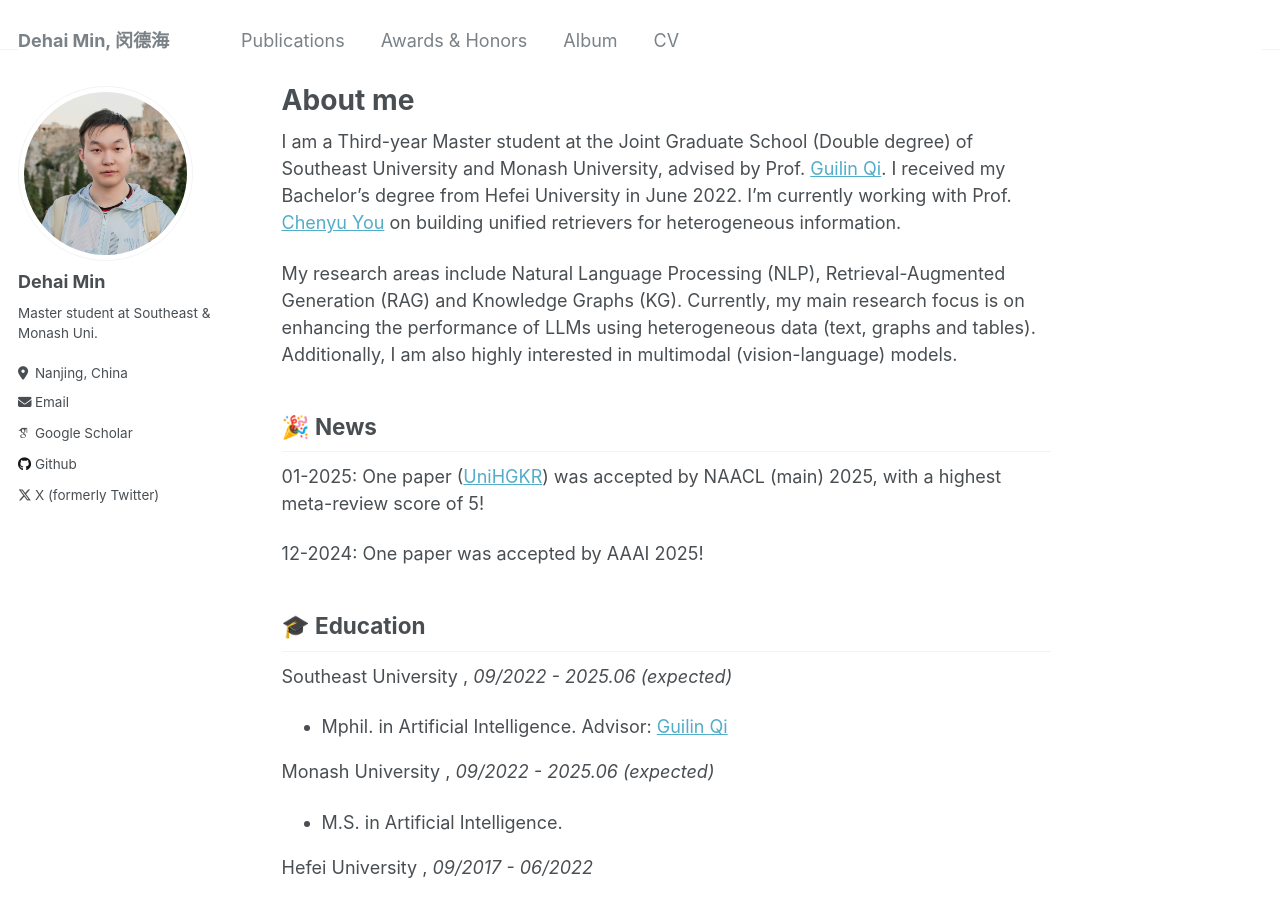
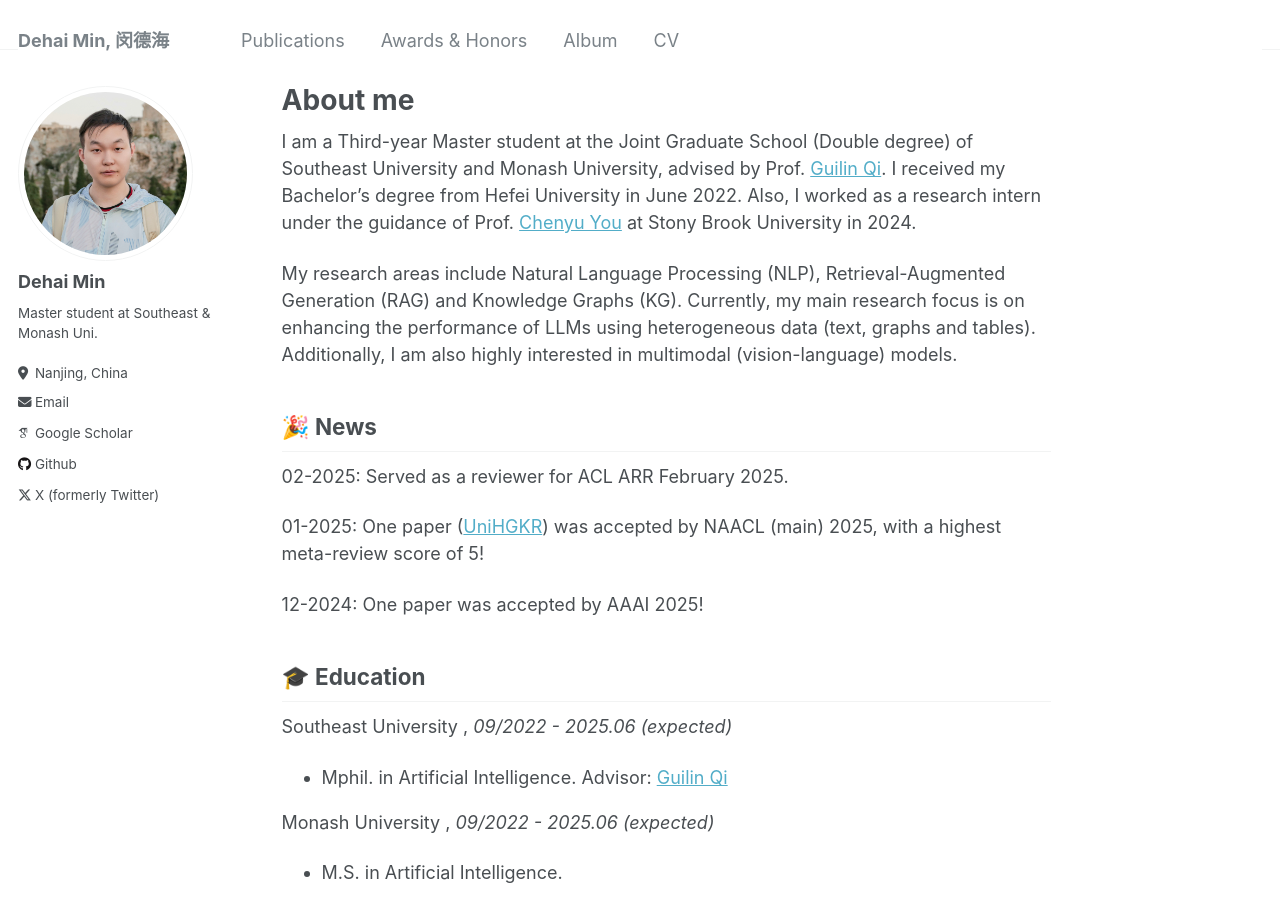
Before and after one commit to ZhishanQ/ZhishanQ.github.io, a Jekyll site: the page built from _pages/about.md, in a window 1280 px wide and 900 px high. Built offline with Jekyll 4.4.1, drawn with Linux system fonts in a browser that asks for light colours; some web fonts are replaced; some of the changed text lies outside the part shown.

Commit message:
Update about.md

```diff
--- a/_pages/about.md
+++ b/_pages/about.md
@@ -7,12 +7,14 @@
   - /about.html
 ---
 
-I am a Third-year Master student at the Joint Graduate School (Double degree) of Southeast University and Monash University, advised by Prof. [Guilin Qi](https://scholar.google.com/citations?user=1gw3LJQAAAAJ&hl=en). I received my Bachelor's degree from Hefei University in June 2022. I’m currently working with Prof. [Chenyu You](https://chenyuyou.me/) on building unified retrievers for heterogeneous information.
+I am a Third-year Master student at the Joint Graduate School (Double degree) of Southeast University and Monash University, advised by Prof. [Guilin Qi](https://scholar.google.com/citations?user=1gw3LJQAAAAJ&hl=en). I received my Bachelor's degree from Hefei University in June 2022. Also, I worked as a research intern under the guidance of Prof. [Chenyu You](https://chenyuyou.me/) at Stony Brook University in 2024.
 
 My research areas include Natural Language Processing (NLP), Retrieval-Augmented Generation (RAG) and Knowledge Graphs (KG). Currently, my main research focus is on enhancing the performance of LLMs using heterogeneous data (text, graphs and tables). Additionally, I am also highly interested in multimodal (vision-language) models.
 
 
 ## 🎉 News
+
+02-2025: Served as a reviewer for ACL ARR February 2025.
 
 01-2025: One paper ([UniHGKR](https://arxiv.org/abs/2410.20163)) was accepted by NAACL (main) 2025, with a highest meta-review score of 5!
 
@@ -62,9 +64,11 @@
 ## 🧑‍🏫 Internship
 Stony Brook University , *07/2024 - 11/2024*
 
-* Research Intern, remote , Advisor: [Chenyu You](https://chenyuyou.me/index.html)
+* Research Intern , Advisor: [Chenyu You](https://chenyuyou.me/index.html)
 
 ## 👨‍💻 Academic services
+
+* Reviewer of ACL ARR 2025
 
 * Reviewer of IEEE Transactions on Neural Networks and Learning Systems (TNNLS)
 
```
